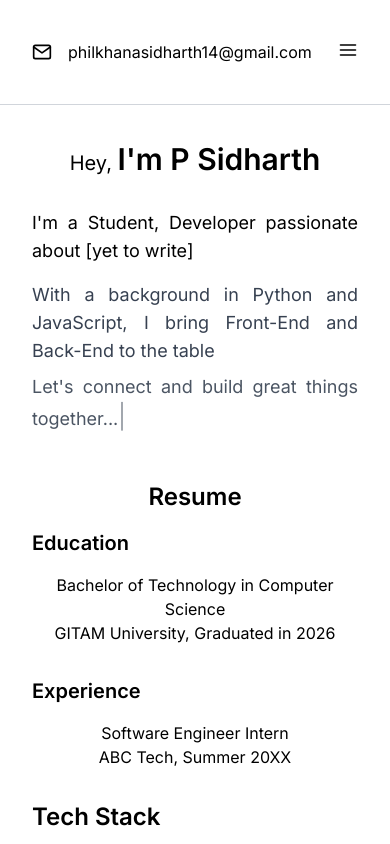
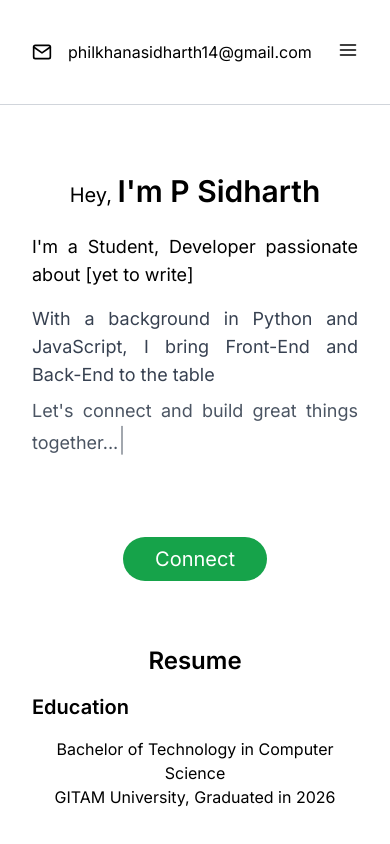
Before and after one commit to psidh/Domain, a Next.js app: page / in a window 390 px wide. Shown: the top 844 px of the page. Built offline with nearby package versions, Linux system fonts and the light colour scheme.

Commit message:
responsive text

```diff
--- a/src/app/components/TopIntro.js
+++ b/src/app/components/TopIntro.js
@@ -29,12 +29,12 @@ const TopIntro = () => {
     <main>
       <GlobalStyle />
       <section className="flex flex-col justify-center items-center pt-8 pb-4 px-4 lg:px-18">
-      <h2 className="md:text-2xl text-4xl font-semibold mb-4">
+        <h2 className="md:text-2xl text-4xl font-semibold mt-8">
           <span className="md:text-2xl text-xl font-normal">Hey, </span>
           <span className="font-semibold md:text-4xl text-3xl ">
           {/* eslint-disable-next-line react/no-unescaped-entities */}
           I'm P Sidharth</span></h2>
-      <div className="py-2 px-4 lg:px-18 md:text-center text-justify">
+          <div className="py-2 px-4 lg:px-18 md:text-center text-justify mt-2 mb-8">
             <p className="md:text-2xl text-lg mb-4 my-2 ">
               {/* eslint-disable-next-line react/no-unescaped-entities */}
               I'm a Student, Developer passionate about [yet to write]
@@ -48,6 +48,9 @@ const TopIntro = () => {
               <span className="inline-flex opacity-50 text-2xl font-light blinking">|</span>
             </p>
           </div>
+          <button className="mt-8 mb-8 bg-green-600 hover:bg-green-700 text-white py-2 px-8 rounded-3xl">
+          <span className="text-xl">Connect</span>
+          </button>
       </section>
     </main>
     </div>
```
Lines whose indentation alone changed are shown as unchanged.
